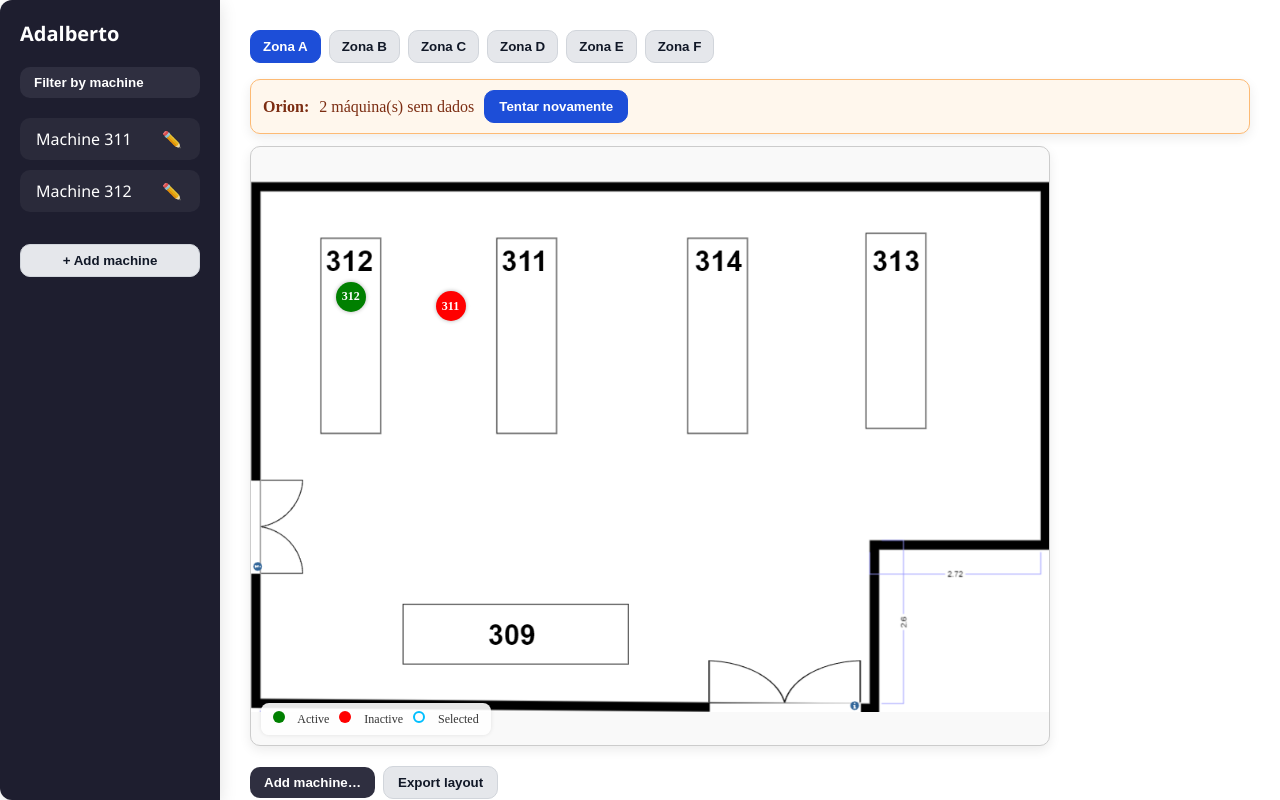
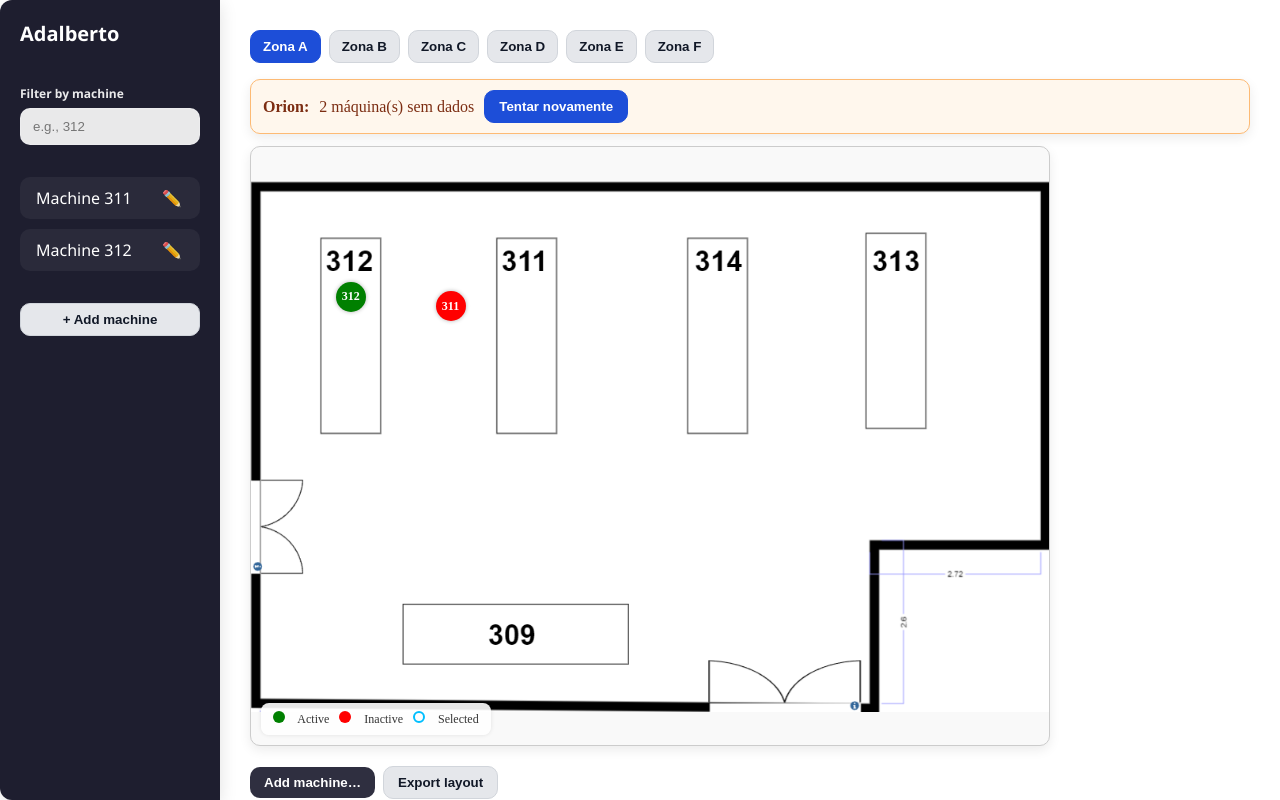
Before and after one commit to 22Gordon/frontend-2d, a React (Create React App) app: page / in a window 1280 px wide. Built offline with nearby package versions, Linux system fonts and the light colour scheme; no server answers.

Commit message:
Commit 18 - Filter by ID

```diff
--- a/src/components/Sidebar.css
+++ b/src/components/Sidebar.css
@@ -5,3 +5,13 @@
 }
 .sidebar-title{ font-size:20px; font-weight:800; margin:0 0 10px 0; }
 .sidebar-header{ display:flex; flex-direction:column; gap:10px; }
+
+.sidebar-filter { margin: 8px 0 12px; }
+.filter-label { display:block; font-weight:600; font-size:12px; opacity:.9; margin-bottom:6px; }
+.input {
+  width:100%; padding:10px 12px; border-radius:10px;
+  border:1px solid rgba(255,255,255,0.15);
+  background: rgba(255,255,255,0.9); color:#111;
+  outline: none;
+}
+.input:focus { box-shadow: 0 0 0 2px rgba(255,255,255,0.35); }
--- a/src/components/Sidebar.jsx
+++ b/src/components/Sidebar.jsx
@@ -1,17 +1,51 @@
-import React from "react";
+// Sidebar.jsx
+import React, { useMemo, useState } from "react";
 import "./Sidebar.css";
 import "../styles/ui.css";
 
-export default function Sidebar({ machines, selectedMachine, onSelectMachine, onAddMachine }) {
+export default function Sidebar({
+  machines,             // array de IDs (ex.: ["311","312"] ou ["emeter-311", ...])
+  selectedMachine,
+  onSelectMachine,
+  onAddMachine,
+}) {
+  const [query, setQuery] = useState("");
+
+  // normaliza para facilitar o match (aceita "312" e dá match em "emeter-312")
+  const norm = (id) => String(id).toLowerCase();
+  const justNumber = (id) => String(id).match(/\d+/)?.[0] ?? "";
+
+  const filtered = useMemo(() => {
+    const q = query.trim().toLowerCase();
+    if (q === "") return machines;
+
+    return machines.filter((id) => {
+      const full = norm(id);           // ex.: "emeter-312"
+      const num = justNumber(id);      // ex.: "312"
+      return full.includes(q) || num.includes(q);
+    });
+  }, [machines, query]);
+
   return (
     <div className="sidebar">
       <div className="sidebar-header">
         <h2 className="sidebar-title">Adalberto</h2>
-        <button className="btn btn--ghost">Filter by machine</button>
+      </div>
+
+      {/* Filter by machine */}
+      <div className="sidebar-filter">
+        <label className="filter-label">Filter by machine</label>
+        <input
+          className="input"
+          type="text"
+          placeholder="e.g., 312"
+          value={query}
+          onChange={(e) => setQuery(e.target.value)}
+        />
       </div>
 
       <div className="list">
-        {machines.map(id => {
+        {filtered.map((id) => {
           const isSel = selectedMachine === id;
           return (
             <div
@@ -19,7 +53,7 @@ export default function Sidebar({ machines, selectedMachine, onSelectMachine, on
               className={`list-item ${isSel ? "selected" : ""}`}
               onClick={() => onSelectMachine(id)}
             >
-              <span>{`Machine ${id}`}</span>
+              <span>{`Machine ${justNumber(id) || id}`}</span>
               <button className="icon-btn" title="Edit">✏️</button>
             </div>
           );
```
